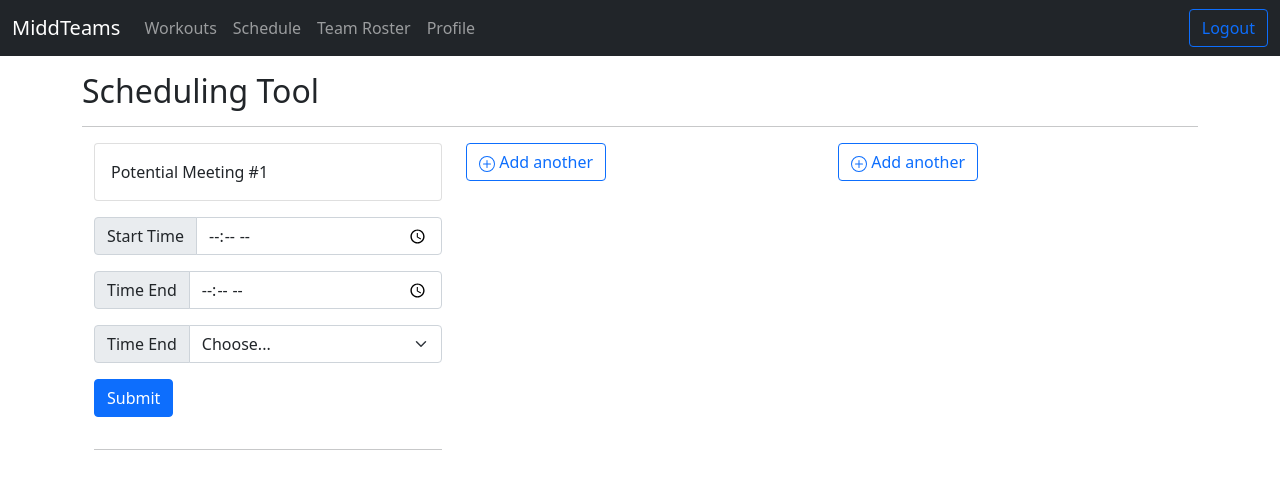
After one commit to dborah123/MiddTeams, a Django app: page /teams/schedule-tool/ in a window 1280 px wide. The commit adds this page. Shown: the top 489 px of the page. Run offline with Django 3.2, Linux system fonts and the light colour scheme; a user stored in the database is signed in; tables that the repository leaves empty hold one stand-in row (values such as "Sample post"); some libraries are stand-ins or nearby versions.

Commit message:
scheduling tool basically done...algorithm needs a touch up though

```diff
--- a/middteams_proj/settings.py
+++ b/middteams_proj/settings.py
@@ -136,6 +136,8 @@ STATIC_URL = '/static/'
 STATICFILES_DIRS = [
     BASE_DIR / 'static',
     BASE_DIR / 'accounts' / 'static',
+    BASE_DIR / 'workouts' / 'static',
+    BASE_DIR / 'teams' / 'static',
 ]
 
 MEDIA_URL = '/media/'
--- /dev/null
+++ b/teams/forms.py
@@ -0,0 +1,58 @@
+from django import forms
+
+from accounts.forms import DAY_CHOICES
+
+class ScheduleToolForm0(forms.Form):
+    time_start0 = forms.TimeField(required=False)
+    time_end0 = forms.TimeField(required=False)
+    day0 = forms.ChoiceField(choices=DAY_CHOICES, widget=forms.Select(attrs={'class':'form-select'}), required=False)
+
+    time_start0.widget = forms.TimeInput(
+        attrs={
+            'type': 'time',
+            'class':'form-control'
+        }
+    )
+    time_end0.widget = forms.TimeInput(
+        attrs={
+            'type': 'time',
+            'class':'form-control'
+        }
+    )
+
+class ScheduleToolForm1(forms.Form):
+    time_start1 = forms.TimeField(required=False)
+    time_end1 = forms.TimeField(required=False)
+    day1 = forms.ChoiceField(choices=DAY_CHOICES, widget=forms.Select(attrs={'class':'form-select'}), required=False)
+
+    time_start1.widget = forms.TimeInput(
+        attrs={
+            'type': 'time',
+            'class':'form-control'
+        }
+    )
+    time_end1.widget = forms.TimeInput(
+        attrs={
+            'type': 'time',
+            'class':'form-control'
+        }
+    )
+
+
+class ScheduleToolForm2(forms.Form):
+    time_start2 = forms.TimeField(required=False)
+    time_end2 = forms.TimeField(required=False)
+    day2 = forms.ChoiceField(choices=DAY_CHOICES, widget=forms.Select(attrs={'class':'form-select'}), required=False)
+
+    time_start2.widget = forms.TimeInput(
+        attrs={
+            'type': 'time',
+            'class':'form-control'
+        }
+    )
+    time_end2.widget = forms.TimeInput(
+        attrs={
+            'type': 'time',
+            'class':'form-control'
+        }
+    )
--- /dev/null
+++ b/teams/static/teams/index.js
@@ -0,0 +1,45 @@
+$(document).ready(function() {
+    var show1 = localStorage.getItem('show-1');
+    var show2 = localStorage.getItem('show-2');
+
+    if (show1 === 'true') {
+        $('#form-1').show();
+        $('#btn-1').hide();
+    } else {
+        $('#form-1').hide();
+        $('#btn-1').show();
+    }
+
+    if (show2 === 'true') {
+        $('#form-2').show();
+        $('#btn-2').hide();
+    } else {
+        $('#form-2').hide();
+        $('#btn-2').show();
+    }
+});
+
+
+
+function openForm(num) {
+    $("#btn-" + num).hide();
+    localStorage.setItem('show-' + num, 'true'); //store state in localStorage
+    $("#form-" + num).show();
+}
+
+function closeForm(num) {
+    $("#form-" + num).hide();
+    localStorage.setItem('show-' + num, 'false'); //store state in localStorage
+    $("#btn-" + num).show();
+}
+
+
+
+
+// $('#btn-1').on('click', function() {
+//     $('#btn-2-show').on('click', function() {
+//         console.log("saving pls");
+//         localStorage.setItem('show',true);
+//         window.location.reload(false);
+//     })
+// // })
--- /dev/null
+++ b/teams/templates/teams/schedule-tool.html
@@ -0,0 +1,159 @@
+{% extends 'base.html' %}
+{% load static %}
+
+{% block scripts %}
+    <script src="{% static 'teams/index.js' %}"></script>
+{% endblock scripts %}
+
+{% block title %}
+    Scheduling Tool
+{% endblock title %}
+
+{% block content %}
+    <h2>Scheduling Tool</h2>
+    <hr>
+    <form action="" method="POST">
+    {% csrf_token %}
+    <div class="container">
+        <div class="row">
+            <div class="col">
+                <div id="form-0">
+                    <div class="card mb-3">
+                        <div class="card-body">
+                            Potential Meeting #1
+                        </div>
+                    </div>
+                        <div class="input-group mb-3">
+                            <label class="input-group-text">Start Time</label>
+                            {{time_form0.time_start0}}
+                        </div>
+                        <div class="input-group mb-3">
+                            <label class="input-group-text">Time End</label>
+                            {{time_form0.time_end0}}
+                        </div>
+                        <div class="input-group mb-3">
+                            <label class="input-group-text">Time End</label>
+                            {{time_form0.day0}}
+                        </div>
+                        <button class="btn btn-primary mb-3" name="btn-0" value="1">Submit</button>
+                    </form>
+                    <hr>
+                    <!-- Printing Data -->
+                    <div>
+                        {% if data.0.active %}
+                            <div class="card">
+                                <div class="card-header">
+                                    <h5>Statistics for Potential Meeting #1</h5>
+                                </div>
+                                <div class="card-body">
+                                    <strong>Number of athletes availible:</strong> {{data.0.count}}
+                                    <br>
+                                    <strong>% of Team:</strong> {{data.0.percent_of_team}}%
+                                </div>
+                            </div>
+                        {% endif %}
+                    </div>
+                </div>
+            </div>
+            <div class="col">
+                <div id="btn-1">
+                    <button class="btn btn-outline-primary" onclick="openForm(1)">
+                        <svg xmlns="http://www.w3.org/2000/svg" width="16" height="16" fill="currentColor" class="bi bi-plus-circle" viewBox="0 0 16 16">
+                            <path d="M8 15A7 7 0 1 1 8 1a7 7 0 0 1 0 14zm0 1A8 8 0 1 0 8 0a8 8 0 0 0 0 16z"/>
+                            <path d="M8 4a.5.5 0 0 1 .5.5v3h3a.5.5 0 0 1 0 1h-3v3a.5.5 0 0 1-1 0v-3h-3a.5.5 0 0 1 0-1h3v-3A.5.5 0 0 1 8 4z"/>
+                        </svg>
+                        Add another
+                    </button>
+                </div>
+                <div id="form-1">
+                    <div class="card mb-3">
+                        <div class="card-body">
+                            Potential Meeting #2
+                            <button type="button" class="btn-close" id="btn-1-remove" onclick="closeForm(1)" aria-label="Close"></button>
+                        </div>
+                    </div>
+                        <div class="input-group mb-3">
+                            <label class="input-group-text">Start Time</label>
+                            {{time_form1.time_start1}}
+                        </div>
+                        <div class="input-group mb-3">
+                            <label class="input-group-text">Time End</label>
+                            {{time_form1.time_end1}}
+                        </div>
+                        <div class="input-group mb-3">
+                            <label class="input-group-text">Time End</label>
+                            {{time_form1.day1}}
+                        </div>
+                        <button class="btn btn-primary mb-3" name="btn-1" value="1">Submit</button>
+                    <hr>
+                    <!-- Printing Data -->
+                    <div>
+                        {% if data.1.active %}
+                            <div class="card">
+                                <div class="card-header">
+                                    <h5>Statistics for Potential Meeting #2</h5>
+                                </div>
+                                <div class="card-body">
+                                    <strong>Number of athletes availible:</strong> {{data.1.count}}
+                                    <br>
+                                    <strong>% of Team:</strong> {{data.1.percent_of_team}}%
+                                </div>
+                            </div>
+                        {% endif %}
+                    </div>
+                </div>
+            </div>
+            <div class="col">
+                <div id="btn-2">
+                    <button class="btn btn-outline-primary" onclick="openForm(2)">
+                        <svg xmlns="http://www.w3.org/2000/svg" width="16" height="16" fill="currentColor" class="bi bi-plus-circle" viewBox="0 0 16 16">
+                            <path d="M8 15A7 7 0 1 1 8 1a7 7 0 0 1 0 14zm0 1A8 8 0 1 0 8 0a8 8 0 0 0 0 16z"/>
+                            <path d="M8 4a.5.5 0 0 1 .5.5v3h3a.5.5 0 0 1 0 1h-3v3a.5.5 0 0 1-1 0v-3h-3a.5.5 0 0 1 0-1h3v-3A.5.5 0 0 1 8 4z"/>
+                        </svg>
+                        Add another
+                    </button>
+                </div>
+                <div id="form-2">
+                    <div class="card mb-3">
+                        <div class="card-body">
+                            Potential Meeting #3
+                            <button type="button" class="btn-close" onclick="closeForm(2)" id="btn-2-remove"></button>
+                        </div>
+                    </div>
+
+                        <div class="input-group mb-3">
+                            <label class="input-group-text">Start Time</label>
+                            {{time_form2.time_start2}}
+                        </div>
+                        <div class="input-group mb-3">
+                            <label class="input-group-text">Time End</label>
+                            {{time_form2.time_end2}}
+                        </div>
+                        <div class="input-group mb-3">
+                            <label class="input-group-text">Time End</label>
+                            {{time_form2.day2}}
+                        </div>
+                        <button class="btn btn-primary mb-3" name="btn-2" value="1">Submit</button>
+                    <hr>
+                    <!-- Printing Data -->
+                    <div>
+                        {% if data.2.active %}
+                            <div class="card">
+                                <div class="card-header">
+                                    <h5>Statistics for Potential Meeting #3</h5>
+                                </div>
+                                <div class="card-body">
+                                    <strong>Number of athletes availible:</strong> {{data.2.count}}
+                                    <br>
+                                    <strong>% of Team:</strong> {{data.2.percent_of_team}}%
+                                </div>
+                            </div>
+                        {% endif %}
+                    </div>
+                </div>
+            </div>
+        </div>
+    </div>
+    </form>
+
+{% endblock content %}
--- a/teams/urls.py
+++ b/teams/urls.py
@@ -1,9 +1,10 @@
 from django.urls import path
 
-from teams.views import roster_view
+from teams.views import roster_view, schedule_tool
 
 app_name = 'teams'
 
 urlpatterns = [
-    path('roster', roster_view, name='roster'),
+    path('roster/', roster_view, name='roster'),
+    path('schedule-tool/', schedule_tool, name='schedule-tool'),
 ]
--- a/teams/views.py
+++ b/teams/views.py
@@ -2,7 +2,9 @@ from django.contrib.auth.decorators import login_required
 from django.shortcuts import render
 from django.contrib.auth.models import User
 
-from accounts.models import Athlete, Coach
+from accounts.models import Athlete, Coach, ScheduleItem
+from teams.forms import ScheduleToolForm0, ScheduleToolForm1, ScheduleToolForm2
+from teams.utils import count_availible
 
 # Create your views here.
 @login_required(login_url='/login/')
@@ -56,3 +58,99 @@ def roster_view(request):
     }
 
     return render(request, 'teams/roster.html', context)
+
+
+def schedule_tool(request):
+    '''
+    Scheduling tool
+    '''
+    user = request.user
+    time_form0 = ScheduleToolForm0(request.POST or None)
+    time_form1 = ScheduleToolForm1(request.POST or None)
+    time_form2 = ScheduleToolForm2(request.POST or None)
+    data = [{
+                'count': 0,
+                'active': False,
+                'percent_of_team': None,
+            } for _ in range(3)]
+
+    if (Coach.objects.filter(user=user)):
+        user_type = Coach.objects.get(user=user)
+    else:
+        user_type = Athlete.objects.get(user=user)
+
+    if (request.method == "POST"):
+        team_qset = Athlete.objects.filter(team=user_type.team)
+        num_team = team_qset.count()
+
+        # First Query
+        if (time_form0.is_valid() and request.POST.get('day0') != "-1"):
+            data[0]['active'] = True
+            for athlete in team_qset:
+                for item in ScheduleItem.objects.filter(user=athlete.user):
+                    if (count_availible(request.POST.get('time_start0'),
+                                        request.POST.get('time_end0'),
+                                        request.POST.get('day0'),
+                                        item.time_start,
+                                        item.time_end,
+                                        item.day)):
+                        data[0]['count'] += 1
+
+            raw_percent = (data[0]['count'] / num_team) * 100
+            data[0]['percent_of_team'] = f"{raw_percent:.1f}"
+        else:
+            data[0]['active'] = False
+
+
+        # Second Query
+        if (time_form1.is_valid() and request.POST.get('day1') != "-1"):
+            data[1]['active'] = True
+            for athlete in team_qset:
+                for item in ScheduleItem.objects.filter(user=athlete.user):
+                    if (count_availible(request.POST.get('time_start0'),
+                                        request.POST.get('time_end1'),
+                                        request.POST.get('day1'),
+                                        item.time_start,
+                                        item.time_end,
+                                        item.day)):
+                        data[1]['count'] += 1
+
+            raw_percent = (data[1]['count'] / num_team) * 100
+            data[1]['percent_of_team'] = f"{raw_percent:.1f}"
+        else:
+            data[1]['active'] = False
+
+
+
+        # Third Query
+        if (time_form2.is_valid() and request.POST.get('day2') != "-1"):
+            data[2]['active'] = True
+            for athlete in team_qset:
+                for item in ScheduleItem.objects.filter(user=athlete.user):
+                    if (count_availible(request.POST.get('time_start2'),
+                                        request.POST.get('time_end2'),
+                                        request.POST.get('day2'),
+                                        item.time_start,
+                                        item.time_end,
+                                        item.day)):
+                        data[2]['count'] += 1
+
+            raw_percent = (data[2]['count'] / num_team) * 100
+            data[2]['percent_of_team'] = f"{raw_percent:.1f}"
+        else:
+            data[2]['active'] = False
+    else:
+        for item in data:
+            item['active'] = False
+
+    print(data)
+
+    context = {
+        'time_form0': time_form0,
+        'time_form1': time_form1,
+        'time_form2': time_form2,
+
+        'data': data,
+    }
+
+    return render(request, 'teams/schedule-tool.html', context)
--- a/workouts/templates/workouts/home.html
+++ b/workouts/templates/workouts/home.html
@@ -116,7 +116,6 @@
     <!-- Scripts -->
     <script type="text/javascript">
         if ({{rsvp_conflict.bool}}) {
-            console.log("in if");
             handleAlertsRSVPConflict("0",
                                     "{{rsvp_conflict.name}}",
                                     "{{rsvp_conflict.time_start}}",
```
Also changed, not shown: teams/utils.py (added, +10 -0 lines).
